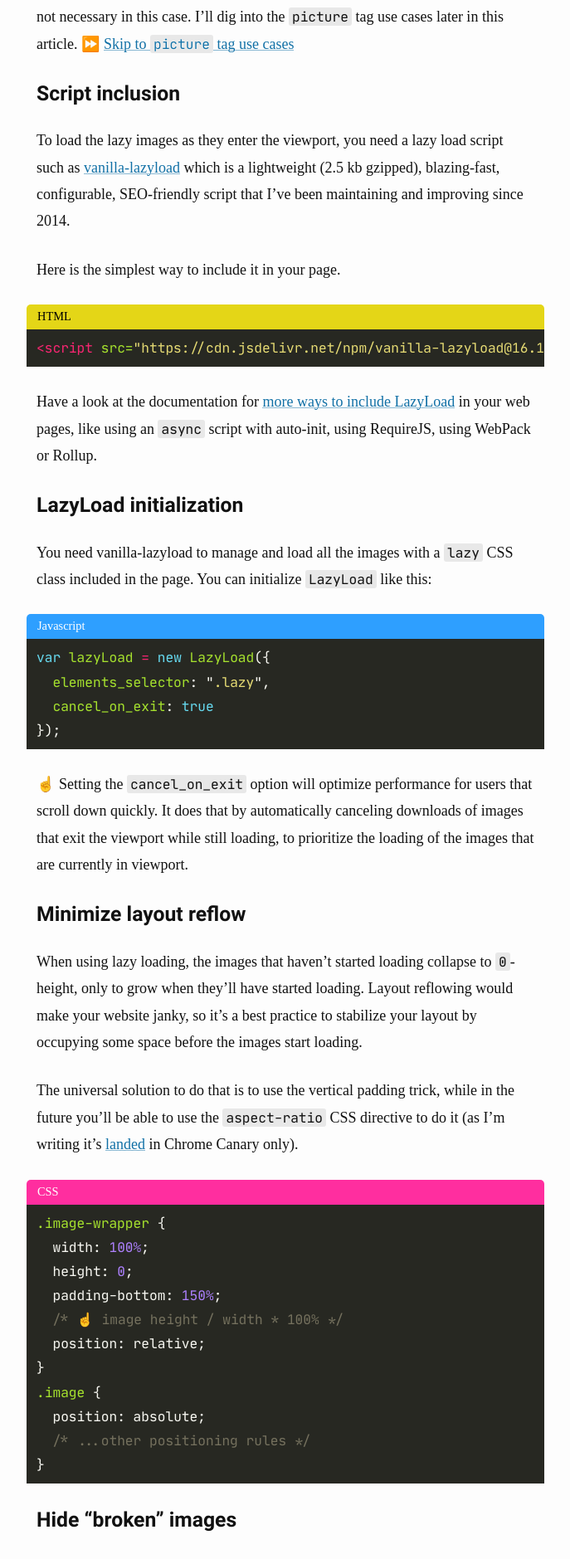
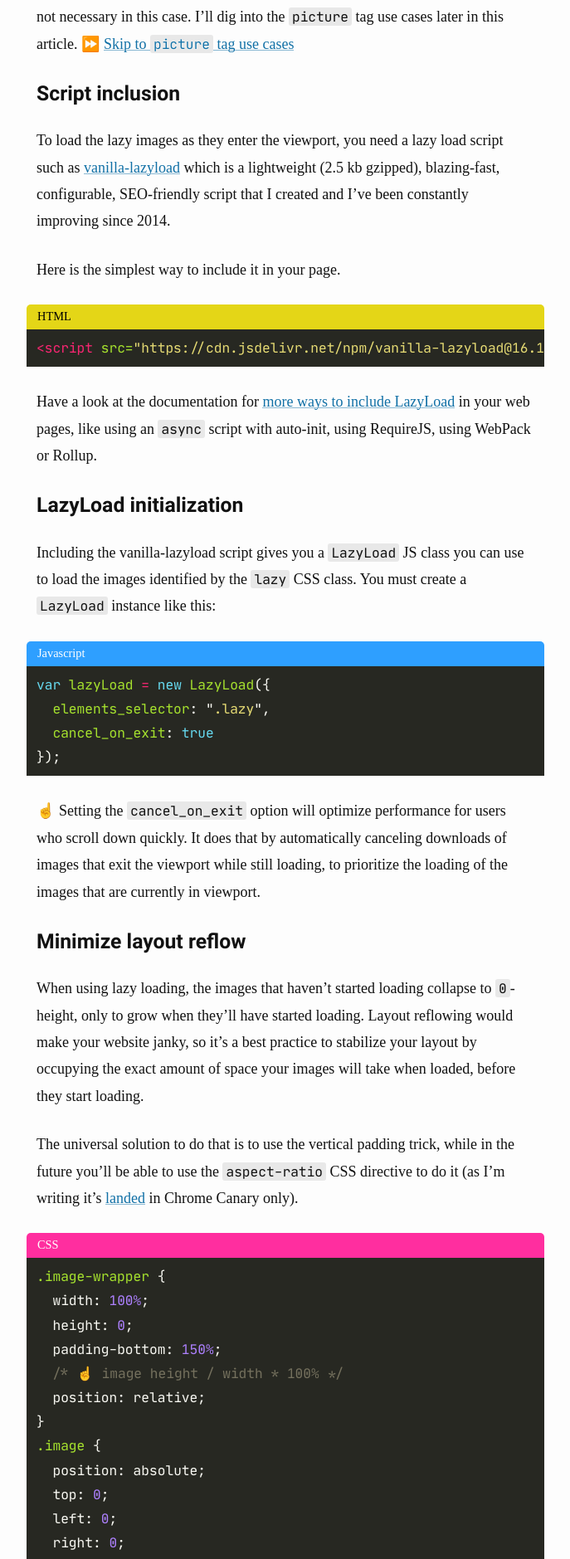
Before and after one commit to verlok/verlok.github.io, a Jekyll site: the page built from _posts/2020-05-24-lazy-load-responsive-images-in-2020-srcset-sizes-picture-webp.md, in a window 1280 px wide. Shown: the part 3669-5548 px from the top of the page at 83% size, without its empty margins (296-983 px from the left). Built offline with Jekyll 4.4.1, drawn with Linux system fonts in a browser that asks for light colours; some web fonts are replaced; some of the changed text lies outside the part shown.

Commit message:
Morning corrections + SASS mixin

````diff
--- a/_posts/2020-05-24-lazy-load-responsive-images-in-2020-srcset-sizes-picture-webp.md
+++ b/_posts/2020-05-24-lazy-load-responsive-images-in-2020-srcset-sizes-picture-webp.md
@@ -125,7 +125,7 @@
 
 ### Script inclusion
 
-To load the lazy images as they enter the viewport, you need a lazy load script such as [vanilla-lazyload](https://github.com/verlok/vanilla-lazyload) which is a lightweight (2.5 kb gzipped), blazing-fast, configurable, SEO-friendly script that I've been maintaining and improving since 2014.
+To load the lazy images as they enter the viewport, you need a lazy load script such as [vanilla-lazyload](https://github.com/verlok/vanilla-lazyload) which is a lightweight (2.5 kb gzipped), blazing-fast, configurable, SEO-friendly script that I created and I've been constantly improving since 2014.
 
 Here is the simplest way to include it in your page.
 
@@ -137,7 +137,7 @@
 
 ### LazyLoad initialization
 
-You need vanilla-lazyload to manage and load all the images with a `lazy` CSS class included in the page. You can initialize `LazyLoad` like this:
+Including the vanilla-lazyload script gives you a `LazyLoad` JS class you can use to load the images identified by the `lazy` CSS class. You must create a `LazyLoad` instance like this:
 
 ```js
 var lazyLoad = new LazyLoad({
@@ -146,11 +146,11 @@
 });
 ```
 
-☝️ Setting the `cancel_on_exit` option will optimize performance for users that scroll down quickly. It does that by **automatically canceling downloads** of images that **exit the viewport while still loading**, to **prioritize the loading** of the images that are **currently in viewport**.
+☝️ Setting the `cancel_on_exit` option will optimize performance for users who scroll down quickly. It does that by **automatically canceling downloads** of images that **exit the viewport while still loading**, to **prioritize the loading** of the images that are **currently in viewport**.
 
 ### Minimize layout reflow
 
-When using lazy loading, the images that haven't started loading collapse to `0`-height, only to grow when they'll have started loading. Layout reflowing would make your website janky, so it's a best practice to stabilize your layout by occupying some space before the images start loading.
+When using lazy loading, the images that haven't started loading collapse to `0`-height, only to grow when they'll have started loading. Layout reflowing would make your website janky, so it's a best practice to **stabilize your layout** by occupying the exact amount of space your images will take when loaded, before they start loading.
 
 The universal solution to do that is to use the vertical padding trick, while in the future you'll be able to use the `aspect-ratio` CSS directive to do it (as I'm writing it's [landed](https://twitter.com/Una/status/1260980901934137345) in Chrome Canary only).
 
@@ -164,11 +164,37 @@
 }
 .image {
   position: absolute;
-  /* ...other positioning rules */
+  top: 0;
+  left: 0;
+  right: 0;
+  bottom: 0;
 }
 ```
 
-### Hide "broken" images
+Here's also a useful SASS mixin to do that (source: [CSS tricks](https://css-tricks.com/snippets/sass/maintain-aspect-ratio-mixin/)).
+
+```scss
+@mixin aspect-ratio($width, $height) {
+  position: relative;
+  &:before {
+    display: block;
+    content: "";
+    width: 100%;
+    padding-top: ($height / $width) * 100%;
+  }
+  > .content {
+    position: absolute;
+    top: 0;
+    left: 0;
+    right: 0;
+    bottom: 0;
+  }
+}
+```
+
+More info in [Sizing Fluid Image Containers with a Little CSS Padding Hack](http://andyshora.com/css-image-container-padding-hack.html) by Andy Shora.
+
+### Avoid "broken" images
 
 To avoid lazy images to appear as broken, even for a short amount of time, use CSS. Hide the images that still don't have neither an `src` nor a `srcset` attribute set.
 
@@ -182,9 +208,9 @@
 
 You might be tempted to add one or more polyfills to support Internet Explorer (_yes, I named it and it's 2020_). Don't do that, **you don't need any**. Let me tell you why:
 
-- _Responsive images:_ Internet Explorer does not support responsive images, but you don't need to use a polyfill because <abbr title="Internet Explorer">IE</abbr> gracefully degrades using **the image in the `src` attribute**. So you can place in the `src` attribute an image that would appear nice on a regular desktop display, and you're cool.
+- _Responsive images:_ Internet Explorer does not support responsive images, but you don't need to use a polyfill because <abbr title="Internet Explorer">IE</abbr> gracefully degrades using **the image specified in the `src` attribute**. So choose an image that would appear nice on a regular desktop display, place in the `src` attribute, and you're cool.
 
-- _IntersectionObserver:_ Internet Explorer does not support the `IntersectionObserver` API, which is used by vanilla-lazyload, but you don't need to provide a polyfill because vanilla-lazyload detects the support for that API and, in case it doesn't, it loads all images immediately, which leads to the same result as if no LazyLoad was ever used on the page.
+- _IntersectionObserver:_ Internet Explorer does not support the `IntersectionObserver` API, which is used by vanilla-lazyload, but you don't need to provide a polyfill because vanilla-lazyload will detect the support for that API and, if missing, it will loads all images immediately. This leads to the same result as if no LazyLoad was ever used on the page, but it doesn't throw any errors.
 
 That's cool, Internet Explorer is not being used by more than 5% of the users today, and Microsoft is silently replacing it with [Edge](https://www.microsoft.com/edge) via Windows Update.
 
@@ -290,7 +316,7 @@
 </picture>
 ```
 
-[Open the 👀 demo](http://verlok.github.io/vanilla-lazyload/demos/picture_media.html), then your browser's **developer tools**, then switch to the **Network panel**. You will see that it downloads only the image source corresponding to the first media query that matches.
+[Open the 👀 demo](http://verlok.github.io/vanilla-lazyload/demos/picture_media.html), then your browser's **developer tools**, then switch to the **Network panel**. You will see that it downloads only the image source corresponding to the first matching media query.
 
 ### Load modern formats like WebP and Jpeg2000
 
@@ -325,7 +351,7 @@
 
 💬 _Isn't that markup too long for one image?_
 
-Yes, it is. And if you have money to invest in image optimization, there other ways to do that. Most cloud-based image servers now automatically serve different image formats at the same URL. This means that you can request `1024x576.jpg` and you get a WebP or a Jpeg2000 accordingly. [Cloudinary](https://cloudinary.com/) and [Akamai Image &amp; Video Manager](https://www.akamai.com/it/it/products/performance/image-and-video-manager.jsp) do that.
+Yes, it is. And if you have money to invest in image optimization, there other ways to do that. Most of the cloud-based image servers in the market now automatically serve different image formats at the same URL. This means that you can request `1024x576.jpg` and you get a WebP or a Jpeg2000 accordingly. [Cloudinary](https://cloudinary.com/) and [Akamai Image &amp; Video Manager](https://www.akamai.com/it/it/products/performance/image-and-video-manager.jsp) do that, amongst others.
 
 ## Native lazyload
 
@@ -361,8 +387,8 @@
 1. Don't load all the images lazily, just the ones _below the fold_
 1. Use the `img` for simple responsive images
 1. Use the `picture` tag to
+   - change your images width/height ratio at specific media queries
    - conditionally serve your images in modern formats like WebP or Jpeg2000
-   - change your images width/height ratio at specific media queries
 1. Don't use any polyfill if not strictly required
 
 Happy lazy loading!
@@ -371,7 +397,7 @@
 
 If something is unclear or could be improved, let me know in the comments or [tweet me](https://twitter.com/verlok/).
 
-☕ If you found it useful, feel free to [buy me a coffee](https://ko-fi.com/verlok).
+☕ If you've found it useful, you might want to [express your gratitude with coffee](https://ko-fi.com/verlok).
 
 ### Useful resources
 
--- a/_sass/_code.scss
+++ b/_sass/_code.scss
@@ -61,6 +61,13 @@
 	color: white;
 }
 
+.language-scss::before {
+	@extend %language;
+	content: "SCSS";
+	background: #ff2e9f;
+	color: white;
+}
+
 .language-css::before {
 	@extend %language;
 	content: "CSS";
````
